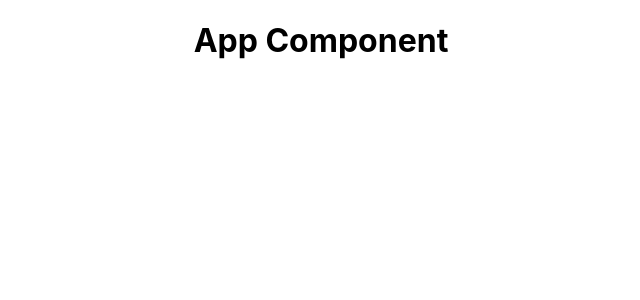
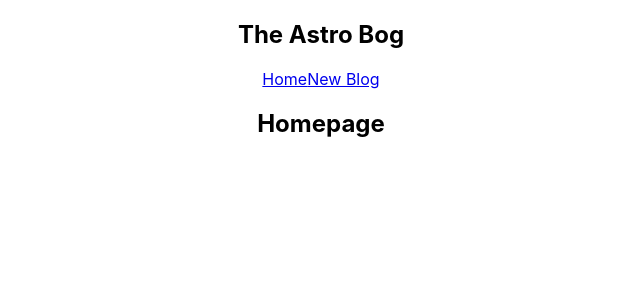
Before and after one commit to george-tr6/astro-blog, a React (Create React App) app: page / in a window 1280 px wide. Shown: the top 300 px of the page, without its empty margins (319-959 px from the left). Built offline with nearby package versions, Linux system fonts and the light colour scheme.

Commit message:
added Navbar and Home components

```diff
--- a/src/App.js
+++ b/src/App.js
@@ -1,11 +1,16 @@
 
 import './App.css';
+import Navbar from './Navbar';
+import Home from './Home';
 
 function App() {
+  const title = 'App Component';
+
   return (
     <div className="App">
+      <Navbar />
       <div className="content">
-        <h1>App Component</h1>
+        <Home />
       </div>
     </div>
   );
--- /dev/null
+++ b/src/Home.js
@@ -0,0 +1,9 @@
+const Home = () => {
+    return (
+        <div className="home">
+            <h2>Homepage</h2>
+        </div>
+     );
+}
+
+export default Home;
--- /dev/null
+++ b/src/Navbar.js
@@ -0,0 +1,13 @@
+const Navbar = () => {
+    return (
+        <nav className="navbar">
+            <h1>The Astro Bog</h1>
+            <div className="links">
+                <a href="/">Home</a>
+                <a href="/create">New Blog</a>
+            </div>
+        </nav>
+     );
+}
+
+export default Navbar;
```
